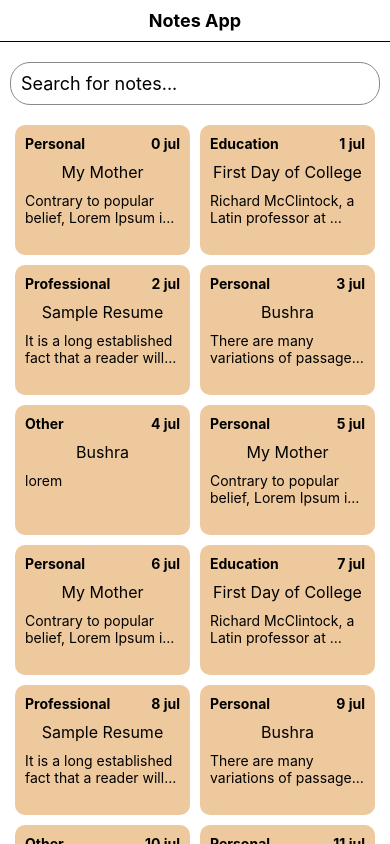
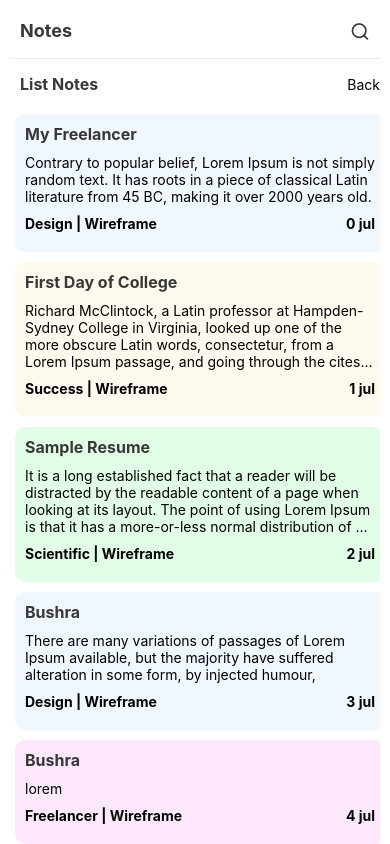
Before and after one commit to bushraataibani/notes-app, a React Native app: screen / in a window 390 px wide. Shown: the top 844 px of the page. Built offline with nearby package versions, Linux system fonts and the light colour scheme.

Commit message:
ui change for list of notes

```diff
--- a/App.js
+++ b/App.js
@@ -7,6 +7,7 @@ const App = () => {
     <>
       <StatusBar barStyle={'dark-content'} />
       <NotesList />
+      {/* <AddNote /> */}
     </>
   );
 };
--- a/assets/data/list.js
+++ b/assets/data/list.js
@@ -15,190 +15,214 @@
 export default [
   {
     id: 0,
-    name: 'Personal',
-    label: 'My Mother',
+    name: 'Design',
+    label: 'My Freelancer',
     description:
       'Contrary to popular belief, Lorem Ipsum is not simply random text. It has roots in a piece of classical Latin literature from 45 BC, making it over 2000 years old.',
     time: '0 jul',
+    backgroundColor: '#f1f7ff',
   },
   {
     id: 1,
-    name: 'Education',
+    name: 'Success',
     label: 'First Day of College',
     description:
       'Richard McClintock, a Latin professor at Hampden-Sydney College in Virginia, looked up one of the more obscure Latin words, consectetur, from a Lorem Ipsum passage, and going through the cites of the word in classical literature, discovered the undoubtable source. Lorem Ipsum comes from sections 1.10.32 and 1.10.33 of "de Finibus Bonorum et Malorum" (The Extremes of Good and Evil) by Cicero, written in 45 BC. This book is a treatise on the theory of ethics, very popular during the Renaissance. The first line of Lorem Ipsum, "Lorem ipsum dolor sit amet..", comes from a line in section 1.10.32.',
     time: '1 jul',
+    backgroundColor: '#fff9ee',
   },
   {
     id: 2,
-    name: 'Professional',
+    name: 'Scientific',
     label: 'Sample Resume',
     description:
       'It is a long established fact that a reader will be distracted by the readable content of a page when looking at its layout. The point of using Lorem Ipsum is that it has a more-or-less normal distribution of letters',
     time: '2 jul',
+    backgroundColor: '#e1ffe7',
   },
   {
     id: 3,
-    name: 'Personal',
+    name: 'Design',
     label: 'Bushra',
     description:
       'There are many variations of passages of Lorem Ipsum available, but the majority have suffered alteration in some form, by injected humour,',
     time: '3 jul',
+    backgroundColor: '#f1f7ff',
   },
   {
     id: 4,
-    name: 'Other',
+    name: 'Freelancer',
     label: 'Bushra',
     description: 'lorem',
     time: '4 jul',
+    backgroundColor: '#fde8fe',
   },
   {
     id: 5,
-    name: 'Personal',
-    label: 'My Mother',
+    name: 'Design',
+    label: 'My Freelancer',
     description:
       'Contrary to popular belief, Lorem Ipsum is not simply random text. It has roots in a piece of classical Latin literature from 45 BC, making it over 2000 years old.',
     time: '5 jul',
+    backgroundColor: '#f1f7ff',
   },
   {
     id: 6,
-    name: 'Personal',
-    label: 'My Mother',
+    name: 'Design',
+    label: 'My Freelancer',
     description:
       'Contrary to popular belief, Lorem Ipsum is not simply random text. It has roots in a piece of classical Latin literature from 45 BC, making it over 2000 years old.',
     time: '6 jul',
+    backgroundColor: '#f1f7ff',
   },
   {
     id: 7,
-    name: 'Education',
+    name: 'Success',
     label: 'First Day of College',
     description:
       'Richard McClintock, a Latin professor at Hampden-Sydney College in Virginia, looked up one of the more obscure Latin words, consectetur, from a Lorem Ipsum passage, and going through the cites of the word in classical literature, discovered the undoubtable source. Lorem Ipsum comes from sections 1.10.32 and 1.10.33 of "de Finibus Bonorum et Malorum" (The Extremes of Good and Evil) by Cicero, written in 45 BC. This book is a treatise on the theory of ethics, very popular during the Renaissance. The first line of Lorem Ipsum, "Lorem ipsum dolor sit amet..", comes from a line in section 1.10.32.',
     time: '7 jul',
+    backgroundColor: '#fff9ee',
   },
   {
     id: 8,
-    name: 'Professional',
+    name: 'Scientific',
     label: 'Sample Resume',
     description:
       'It is a long established fact that a reader will be distracted by the readable content of a page when looking at its layout. The point of using Lorem Ipsum is that it has a more-or-less normal distribution of letters',
     time: '8 jul',
+    backgroundColor: '#e1ffe7',
   },
   {
     id: 9,
-    name: 'Personal',
+    name: 'Design',
     label: 'Bushra',
     description:
       'There are many variations of passages of Lorem Ipsum available, but the majority have suffered alteration in some form, by injected humour,',
     time: '9 jul',
+    backgroundColor: '#f1f7ff',
   },
   {
     id: 10,
-    name: 'Other',
+    name: 'Freelancer',
     label: 'Bushra',
     description: 'lorem',
     time: '10 jul',
+    backgroundColor: '#fde8fe',
   },
   {
     id: 11,
-    name: 'Personal',
-    label: 'My Mother',
+    name: 'Design',
+    label: 'My Freelancer',
     description:
       'Contrary to popular belief, Lorem Ipsum is not simply random text. It has roots in a piece of classical Latin literature from 45 BC, making it over 2000 years old.',
     time: '11 jul',
+    backgroundColor: '#f1f7ff',
   },
   {
     id: 12,
-    name: 'Personal',
-    label: 'My Mother',
+    name: 'Design',
+    label: 'My Freelancer',
     description:
       'Contrary to popular belief, Lorem Ipsum is not simply random text. It has roots in a piece of classical Latin literature from 45 BC, making it over 2000 years old.',
     time: '12 jul',
+    backgroundColor: '#f1f7ff',
   },
   {
     id: 13,
-    name: 'Education',
+    name: 'Success',
     label: 'First Day of College',
     description:
       'Richard McClintock, a Latin professor at Hampden-Sydney College in Virginia, looked up one of the more obscure Latin words, consectetur, from a Lorem Ipsum passage, and going through the cites of the word in classical literature, discovered the undoubtable source. Lorem Ipsum comes from sections 1.10.32 and 1.10.33 of "de Finibus Bonorum et Malorum" (The Extremes of Good and Evil) by Cicero, written in 45 BC. This book is a treatise on the theory of ethics, very popular during the Renaissance. The first line of Lorem Ipsum, "Lorem ipsum dolor sit amet..", comes from a line in section 1.10.32.',
     time: '13 jul',
+    backgroundColor: '#fff9ee',
   },
   {
     id: 14,
-    name: 'Professional',
+    name: 'Scientific',
     label: 'Sample Resume',
     description:
       'It is a long established fact that a reader will be distracted by the readable content of a page when looking at its layout. The point of using Lorem Ipsum is that it has a more-or-less normal distribution of letters',
     time: '14 jul',
+    backgroundColor: '#e1ffe7',
   },
   {
     id: 15,
-    name: 'Personal',
+    name: 'Design',
     label: 'Bushra',
     description:
       'There are many variations of passages of Lorem Ipsum available, but the majority have suffered alteration in some form, by injected humour,',
     time: '15 jul',
+    backgroundColor: '#f1f7ff',
   },
   {
     id: 16,
-    name: 'Other',
+    name: 'Freelancer',
     label: 'Bushra',
     description: 'lorem',
     time: '16 jul',
+    backgroundColor: '#fde8fe',
   },
   {
     id: 17,
-    name: 'Personal',
-    label: 'My Mother',
+    name: 'Design',
+    label: 'My Freelancer',
     description:
       'Contrary to popular belief, Lorem Ipsum is not simply random text. It has roots in a piece of classical Latin literature from 45 BC, making it over 2000 years old.',
     time: '17 jul',
+    backgroundColor: '#f1f7ff',
   },
   {
     id: 18,
-    name: 'Personal',
-    label: 'My Mother',
+    name: 'Design',
+    label: 'My Freelancer',
     description:
       'Contrary to popular belief, Lorem Ipsum is not simply random text. It has roots in a piece of classical Latin literature from 45 BC, making it over 2000 years old.',
     time: '18 jul',
+    backgroundColor: '#f1f7ff',
   },
   {
     id: 19,
-    name: 'Education',
+    name: 'Success',
     label: 'First Day of College',
     description:
       'Richard McClintock, a Latin professor at Hampden-Sydney College in Virginia, looked up one of the more obscure Latin words, consectetur, from a Lorem Ipsum passage, and going through the cites of the word in classical literature, discovered the undoubtable source. Lorem Ipsum comes from sections 1.10.32 and 1.10.33 of "de Finibus Bonorum et Malorum" (The Extremes of Good and Evil) by Cicero, written in 45 BC. This book is a treatise on the theory of ethics, very popular during the Renaissance. The first line of Lorem Ipsum, "Lorem ipsum dolor sit amet..", comes from a line in section 1.10.32.',
     time: '19 jul',
+    backgroundColor: '#fff9ee',
   },
   {
     id: 20,
-    name: 'Professional',
+    name: 'Scientific',
     label: 'Sample Resume',
     description:
       'It is a long established fact that a reader will be distracted by the readable content of a page when looking at its layout. The point of using Lorem Ipsum is that it has a more-or-less normal distribution of letters',
     time: '20 jul',
+    backgroundColor: '#e1ffe7',
   },
   {
     id: 21,
-    name: 'Personal',
+    name: 'Design',
     label: 'Bushra',
     description:
       'There are many variations of passages of Lorem Ipsum available, but the majority have suffered alteration in some form, by injected humour,',
     time: '21 jul',
+    backgroundColor: '#f1f7ff',
   },
   {
     id: 22,
-    name: 'Other',
+    name: 'Freelancer',
     label: 'Bushra',
     description: 'lorem',
     time: '22 jul',
+    backgroundColor: '#fde8fe',
   },
   {
     id: 23,
-    name: 'Personal',
-    label: 'My Mother',
+    name: 'Design',
+    label: 'My Freelancer',
     description:
       'Contrary to popular belief, Lorem Ipsum is not simply random text. It has roots in a piece of classical Latin literature from 45 BC, making it over 2000 years old.',
     time: '23 jul',
+    backgroundColor: '#f1f7ff',
   },
 ];
--- a/index.js
+++ b/index.js
@@ -5,5 +5,6 @@
 import {AppRegistry} from 'react-native';
 import App from './App';
 import {name as appName} from './app.json';
+import 'react-native-gesture-handler';
 
 AppRegistry.registerComponent(appName, () => App);
--- a/src/components/ListItems/ListItems.js
+++ b/src/components/ListItems/ListItems.js
@@ -3,23 +3,23 @@ import React from 'react';
 import styles from './styles';
 
 const ListItems = ({item}) => {
-  const {name, label, description, time} = item;
+  const {name, label, description, time, backgroundColor} = item;
 
   return (
-    <View style={styles.container}>
-      <View style={styles.header}>
-        <Text style={styles.name}>{name}</Text>
-        <Text style={styles.time}>{time}</Text>
-      </View>
+    <View style={{...styles.container, backgroundColor: backgroundColor}}>
       <View>
         <Text style={styles.label} numberOfLines={2}>
           {label}
         </Text>
       </View>
       <View>
-        <Text numberOfLines={2} style={styles.description}>
+        <Text numberOfLines={4} style={styles.description}>
           {description}
         </Text>
+      </View>
+      <View style={styles.header}>
+        <Text style={styles.name}>{name} | Wireframe</Text>
+        <Text style={styles.time}>{time}</Text>
       </View>
     </View>
   );
--- a/src/components/ListItems/styles.js
+++ b/src/components/ListItems/styles.js
@@ -1,15 +1,15 @@
-import {Dimensions, StyleSheet} from 'react-native';
+import {StyleSheet} from 'react-native';
 
-const {width} = Dimensions.get('window');
-const itemWidth = (width - 40) / 2;
+// const {width} = Dimensions.get('window');
+// const itemWidth = (width - 40) / 2;
 
 const styles = StyleSheet.create({
   container: {
     padding: 10,
     borderRadius: 10,
-    minWidth: itemWidth,
-    maxWidth: itemWidth,
-    height: 130,
+    width: '100%',
+    // minWidth: itemWidth,
+    // maxWidth: itemWidth,
     margin: 5,
     backgroundColor: '#edc99d',
   },
@@ -27,8 +27,10 @@ const styles = StyleSheet.create({
     fontWeight: 'bold',
   },
   label: {
-    textAlign: 'center',
+    textAlign: 'left',
     fontSize: 16,
+    fontWeight: 'bold',
+    color: '#383838',
   },
   description: {
     marginVertical: 10,
--- a/src/screens/NotesList/NotesList.js
+++ b/src/screens/NotesList/NotesList.js
@@ -1,21 +1,22 @@
 import React, {useState} from 'react';
-import {FlatList, Text, TextInput, View} from 'react-native';
+import {FlatList, Pressable, Text, TextInput, View} from 'react-native';
+import Feather from 'react-native-vector-icons/Feather';
 import list from '../../../assets/data/list';
 import ListItems from '../../components/ListItems/ListItems';
 import styles from './styles';
 
 const NotesList = () => {
+  const [showTextField, setShowTextField] = useState(false);
   const [searchValue, setSearchValue] = useState('');
   return (
-    <View>
+    <View style={styles.conatiner}>
       {/* Header */}
       <View style={styles.header}>
-        <Text style={styles.headerText}>Notes App</Text>
+        <View>
+          <Text style={styles.headerText}>Notes</Text>
         </View>
-
-      {/* Search */}
-      <View style={styles.body}>
-        <View style={styles.search}>
+        <Pressable style={styles.search} onPress={() => setShowTextField(true)}>
+          {showTextField ? (
             <TextInput
               style={styles.searchField}
               onChange={setSearchValue}
@@ -23,20 +24,35 @@ const NotesList = () => {
               name={'search'}
               placeholder="Search for notes..."
             />
+          ) : (
+            <Feather name="search" size={20} style={styles.searchIcons} />
+          )}
+        </Pressable>
       </View>
+      {/* Search */}
+      <View style={styles.body}>
         {/* List */}
-        <View style={styles.list}>
+        <View style={styles.listHeaderContainer}>
+          <Text style={styles.listHeader}>List Notes</Text>
+        </View>
+        <Pressable onPress={() => setShowTextField(false)}>
+          <Text>Back</Text>
+        </Pressable>
+      </View>
+
+      <View style={{...styles.list, height: showTextField ? '85%' : '88%'}}>
         <FlatList
           key={list.map(item => item.id)}
-            columnWrapperStyle={styles.row}
-            numColumns={2}
+          // columnWrapperStyle={styles.row}
+          // numColumns={2}
           data={list}
           renderItem={({item}) => <ListItems item={item} />}
           keyExtractor={item => item.id}
           contentContainerStyle={styles.contentContainer}
         />
       </View>
-      </View>
+
+      {/* <AddButton /> */}
     </View>
   );
 };
--- a/src/screens/NotesList/styles.js
+++ b/src/screens/NotesList/styles.js
@@ -1,39 +1,64 @@
 import {StyleSheet} from 'react-native';
 
 const styles = StyleSheet.create({
+  conatiner: {
+    paddingVertical: 20,
+    marginHorizontal: 10,
+  },
   header: {
-    paddingVertical: 10,
-    borderBottomWidth: 0.2,
+    paddingHorizontal: 10,
+    borderBottomWidth: 1,
+    borderBottomColor: '#dddddd9c',
+    display: 'flex',
+    flexDirection: 'row',
+    justifyContent: 'space-between',
+    alignContent: 'center',
   },
   headerText: {
-    textAlign: 'center',
+    textAlign: 'left',
     fontSize: 18,
     fontWeight: 'bold',
+    color: '#383838',
   },
-  body: {
-    paddingVertical: 20,
-    marginHorizontal: 10,
+  searchIcons: {
+    fontWeight: 'bold',
+    color: '#383838',
   },
   search: {
     marginBottom: 15,
   },
   searchField: {
+    width: 200,
     borderWidth: 1,
-    borderRadius: 20,
-    padding: 10,
-    fontSize: 18,
+    borderRadius: 10,
+    padding: 5,
+    fontSize: 14,
     fontWeight: 'medium',
-    borderColor: '#8a8888',
+    borderColor: '#ddd',
+  },
+  body: {
+    display: 'flex',
+    flexDirection: 'row',
+    alignItems: 'center',
+    justifyContent: 'space-between',
+  },
+  listHeaderContainer: {
+    paddingHorizontal: 10,
+    paddingVertical: 15,
+  },
+  listHeader: {
+    fontSize: 16,
+    fontWeight: 'bold',
+    color: '#383838',
   },
   list: {
     width: '100%',
-    height: '88%',
   },
   row: {
     flex: 1,
     alignItems: 'center',
   },
-  contentContainer: {paddingBottom: 10},
+  contentContainer: {marginBottom: 10},
 });
 
 export default styles;
```
Also changed, not shown: package.json (+11 -0 lines), src/components/AddButton/AddButton.js (added, +14 -0 lines), src/components/AddButton/styles.js (added, +15 -0 lines), src/screens/AddNote/AddNote.js (added, +69 -0 lines), src/screens/AddNote/styles.js (added, +50 -0 lines), 1 other file (tests, documents, lock files or other folders). Lines whose indentation alone changed are shown as unchanged.
